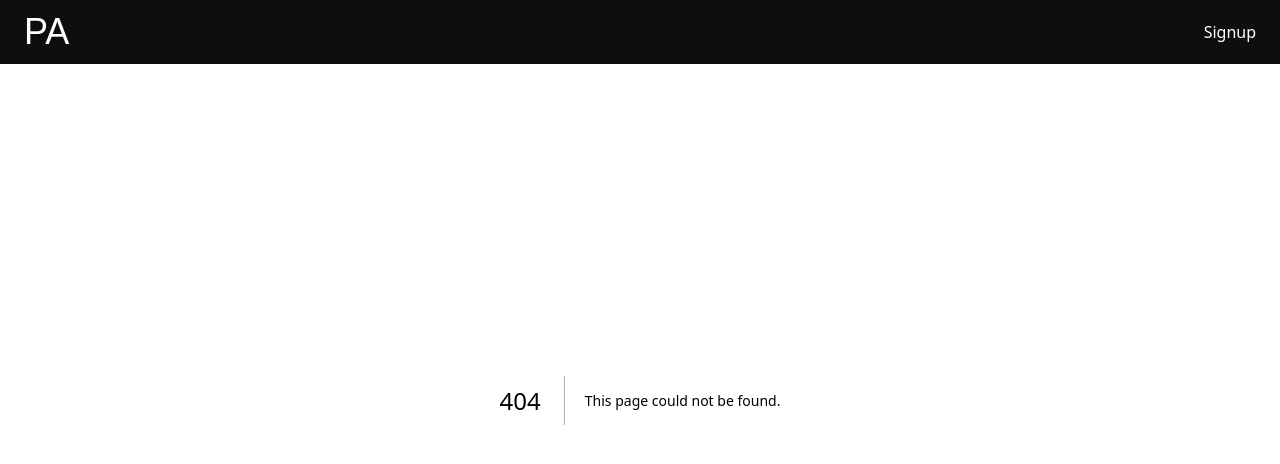
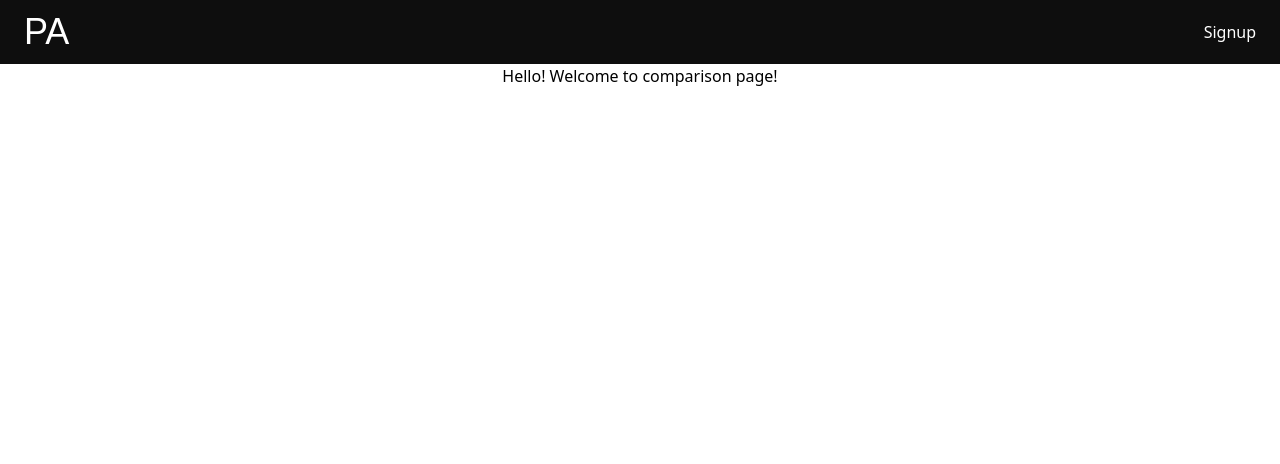
Before and after one commit to PV1shal/product-arena-frontend, a Next.js app: page /comparison in a window 1280 px wide. Before the commit this address had no page. Shown: the top 464 px of the page. Built offline with nearby package versions, Linux system fonts and the light colour scheme; a web font is replaced by a local one.

Commit message:
Standard topnav padding

```diff
--- /dev/null
+++ b/src/app/comparison/page.js
@@ -0,0 +1,7 @@
+export default function Comparison() {
+    return (
+        <div className="min-h-screen w-screen flex flex-col items-center">
+            Hello! Welcome to comparison page!
+        </div>
+    );
+}
--- a/src/app/layout.js
+++ b/src/app/layout.js
@@ -15,18 +15,20 @@
 })
 
 export const metadata = {
-  title: "Create Next App",
-  description: "Generated by create next app",
+  title: "Product Arena",
+  description: "Compare and buy what's best!",
 };
 
 export default function RootLayout({ children }) {
   return (
     <html lang="en">
       <body
-        className={`${manbow_lines.variable} ${manbow_solid.variable} antialiased`}
+        className={`${manbow_lines.variable} ${manbow_solid.variable} antialiased pt-16`}
       >
         <TopNavBar />
-        {children}
+        <main>
+          {children}
+        </main>
       </body>
     </html>
   );
```
